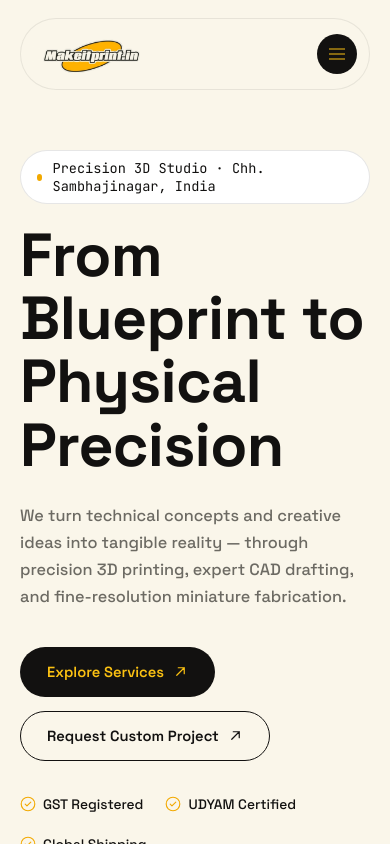
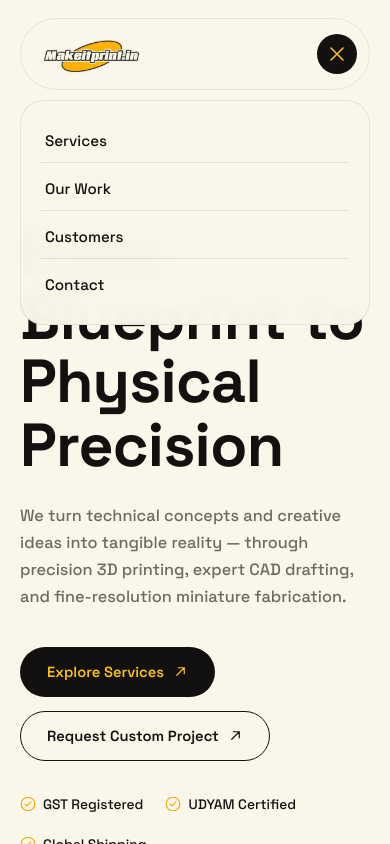
Before and after one commit to Prajyotd758/make_it_print, a Next.js app: page / in a window 390 px wide. Both pictures are taken after a click on the button 337 px from the left and 54 px from the top of the page. Shown: the top 844 px of the page. Built offline with nearby package versions, Linux system fonts and the light colour scheme.

Commit message:
added menu option

```diff
--- a/src/app/globals.css
+++ b/src/app/globals.css
@@ -260,7 +260,7 @@ button {
 }
 
 .logo {
-  height : 50px
+  height: 50px;
 }
 
 .nav__brand .dot {
@@ -294,6 +294,46 @@ button {
   border-radius: 50%;
   background: var(--ink);
   color: var(--yellow);
+}
+
+.nav__mobile {
+  display: none;
+  flex-direction: column;
+  gap: 4px;
+  max-width: var(--wrap);
+  margin: 10px auto 0;
+  padding: 18px 20px;
+  background: rgba(250, 246, 234, 0.97);
+  backdrop-filter: blur(14px);
+  border: 1px solid rgba(18, 17, 16, 0.08);
+  border-radius: 24px;
+  opacity: 0;
+  transform: translateY(-8px);
+  pointer-events: none;
+  transition: opacity 0.25s var(--ease), transform 0.25s var(--ease);
+}
+
+.nav__mobile a {
+  padding: 12px 4px;
+  font-size: 0.95rem;
+  font-weight: 500;
+  color: var(--ink);
+  border-bottom: 1px solid var(--line);
+}
+
+.nav__mobile a:last-child {
+  border-bottom: none;
+}
+
+@media (max-width: 820px) {
+  .nav__mobile {
+    display: flex;
+  }
+  .nav__mobile.is-open {
+    opacity: 1;
+    transform: translateY(0);
+    pointer-events: auto;
+  }
 }
 
 @media (max-width: 820px) {
--- a/src/components/Hero.tsx
+++ b/src/components/Hero.tsx
@@ -203,11 +203,7 @@ export default function Hero() {
 
         <div className="hero__art" aria-hidden="true">
           <div className="hero__block hero__block--a">
-            <img
-              src="/printer3.jpeg"
-              alt=""
-              className="hero__block-img"
-            />
+            <img src="/printer3.jpeg" alt="" className="hero__block-img" />
           </div>
 
           <div className="hero__block hero__block--b dots" />
--- a/src/components/Nav.tsx
+++ b/src/components/Nav.tsx
@@ -5,20 +5,25 @@ import { IconArrow } from "@/components/icons";
 
 export default function Nav() {
   const [scrolled, setScrolled] = useState(false);
+  const [menuOpen, setMenuOpen] = useState(false);
 
   useEffect(() => {
     const onScroll = () => setScrolled(window.scrollY > 24);
     onScroll();
     window.addEventListener("scroll", onScroll, { passive: true });
-    return () => window.removeEventListener("scroll", onScroll);
+    return () => {
+      window.removeEventListener("scroll", onScroll);
+      document.body.style.overflow = "";
+    };
   }, []);
+
+
+  const closeMenu = () => setMenuOpen(false);
 
   return (
     <header className={`nav ${scrolled ? "is-scrolled" : ""}`}>
       <div className="nav__inner">
-        <a href="#top" className="nav__brand">
-          {/* <span className="nav__mark" aria-hidden="true">
-          </span> */}
+        <a href="#top" className="nav__brand" onClick={closeMenu}>
           <div>
             <img src="/logo.png" alt="" className="logo" />
           </div>
@@ -35,11 +40,42 @@ export default function Nav() {
           Start a Project <IconArrow />
         </a>
 
-        <button className="nav__menu-btn" aria-label="Open menu">
-          <svg width="16" height="12" viewBox="0 0 16 12" fill="none">
-            <path d="M0 1H16M0 6H16M0 11H16" stroke="currentColor" />
-          </svg>
+        <button
+          className="nav__menu-btn"
+          aria-label={menuOpen ? "Close menu" : "Open menu"}
+          aria-expanded={menuOpen}
+          onClick={() => setMenuOpen((v) => !v)}
+        >
+          {menuOpen ? (
+            <svg width="14" height="14" viewBox="0 0 14 14" fill="none">
+              <path
+                d="M1 1L13 13M13 1L1 13"
+                stroke="currentColor"
+                strokeWidth="1.6"
+                strokeLinecap="round"
+              />
+            </svg>
+          ) : (
+            <svg width="16" height="12" viewBox="0 0 16 12" fill="none">
+              <path d="M0 1H16M0 6H16M0 11H16" stroke="currentColor" />
+            </svg>
+          )}
         </button>
+      </div>
+
+      <div className={`nav__mobile ${menuOpen ? "is-open" : ""}`}>
+        <a href="#services" onClick={closeMenu}>
+          Services
+        </a>
+        <a href="#work" onClick={closeMenu}>
+          Our Work
+        </a>
+        <a href="#customers" onClick={closeMenu}>
+          Customers
+        </a>
+        <a href="#contact" onClick={closeMenu}>
+          Contact
+        </a>
       </div>
     </header>
   );
```
